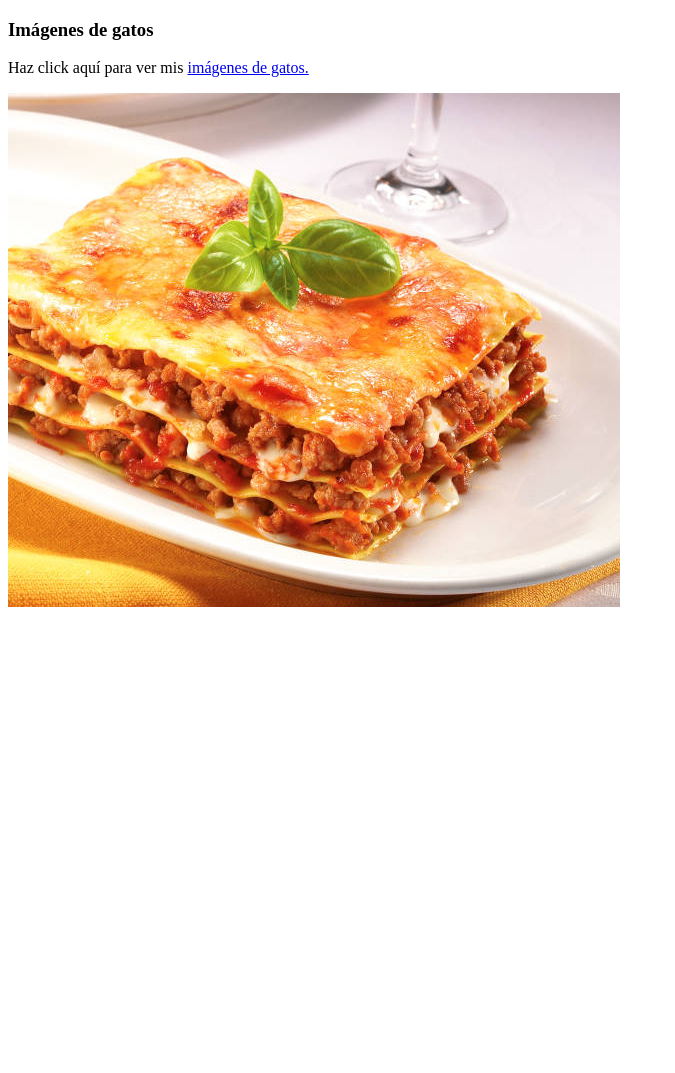
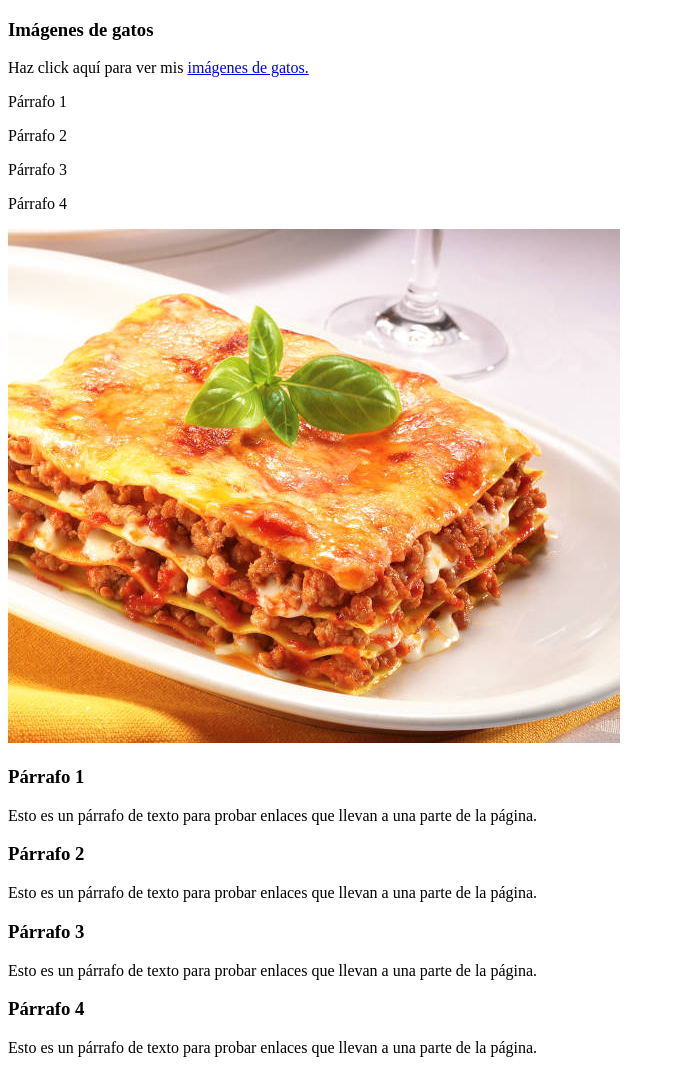
Before and after one commit to cristiansm17/Curso-Html-Css, a plain HTML site: page index.html in a window 1280 px wide. Shown: the part 328-1401 px from the top of the page, without its empty margins (0-675 px from the left). Before the commit the page ends 947 px from the top, so only its background shows below. Drawn offline with Linux system fonts and the light colour scheme.

```diff
--- a/index.html
+++ b/index.html
@@ -16,9 +16,28 @@
 	    <h3>Imágenes de gatos</h3>
 
       <p>Haz click aquí para ver mis <a href="https://www.freecodecamp.org/espanol/" target="_blank" rel="noopener noreferrer">imágenes de gatos.</a> </p>
+      <p>Párrafo 1</p>
+      <p>Párrafo 2</p>
+      <p>Párrafo 3</p>
+      <p>Párrafo 4</p>
 
       <img src="img/lasana.jpg" alt="Imagen de una lasaña">
 
+      <h3>Párrafo 1</h3>
+
+      <p>Esto es un párrafo de texto para probar enlaces que llevan a una parte de la página.</p>
+
+      <h3>Párrafo 2</h3>
+
+      <p>Esto es un párrafo de texto para probar enlaces que llevan a una parte de la página.</p>
+
+      <h3>Párrafo 3</h3>
+
+      <p>Esto es un párrafo de texto para probar enlaces que llevan a una parte de la página.</p>
+
+      <h3>Párrafo 4</h3>
+
+      <p>Esto es un párrafo de texto para probar enlaces que llevan a una parte de la página.</p>
 
 
     </main>
```
